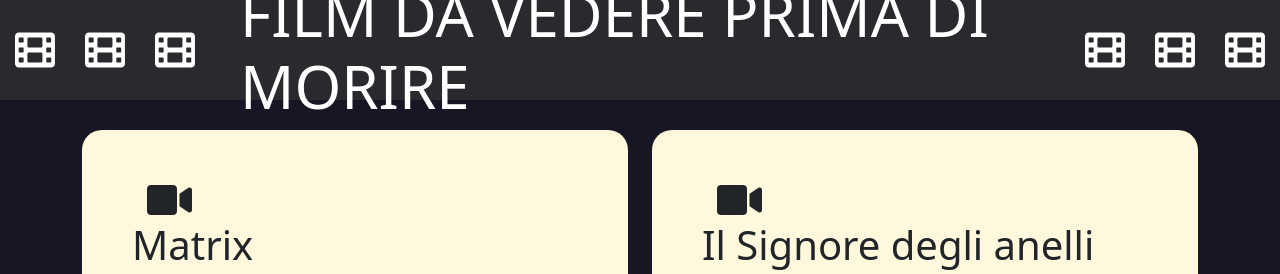
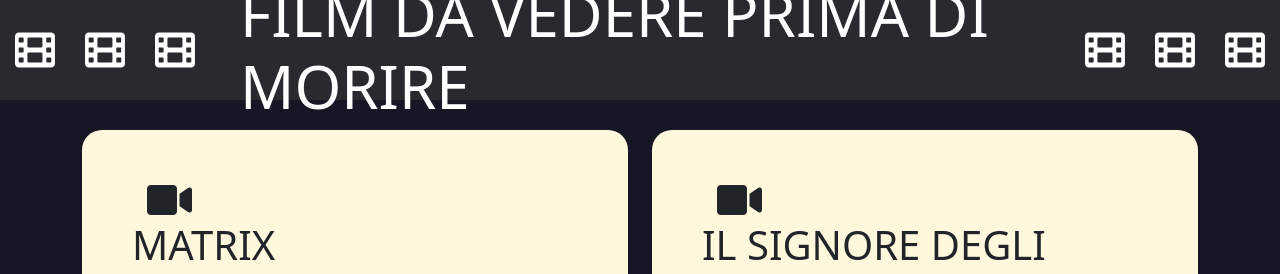
Before and after one commit to francescolucco/php-oop-1, a PHP site: page / in a window 1280 px wide. Shown: the top 274 px of the page. Run offline with PHP 8.4, Linux system fonts and the light colour scheme.

Commit message:
fine lavoro

```diff
--- a/index.php
+++ b/index.php
@@ -53,7 +53,7 @@ require_once __DIR__ . "/movie.php";
                      <div class="col-6">
                      <div class="box">
                      <i class="fa-solid fa-video"></i>
-                     <h1><?php echo $new_movie->titolo; ?></h1>
+                     <h1 class="title-box"><?php echo $new_movie->titolo; ?></h1>
                      <img src="<?php echo $new_movie->image; ?>" alt="">
                      <p>Genere: <strong><?php echo $new_movie->genere; ?></strong></p>
                      <p>Durata: <strong><?php echo $new_movie->durata; ?> minuti</strong></p>
--- a/style.css
+++ b/style.css
@@ -15,9 +15,13 @@ header{
    font-size: 60px;
    margin: 0 30px;
 }
+.title-box{
+   text-transform: uppercase;
+}
 .fa-solid{
    font-size: 40px;
    margin:  0 15px;
+   cursor: pointer;
 }
 .box{
    padding: 50px;
@@ -27,6 +31,7 @@ header{
 }
 img{
    width: 100%;
+   margin-bottom: 20px;
 }
 main{
    background-color: rgb(22, 22, 37);
```
